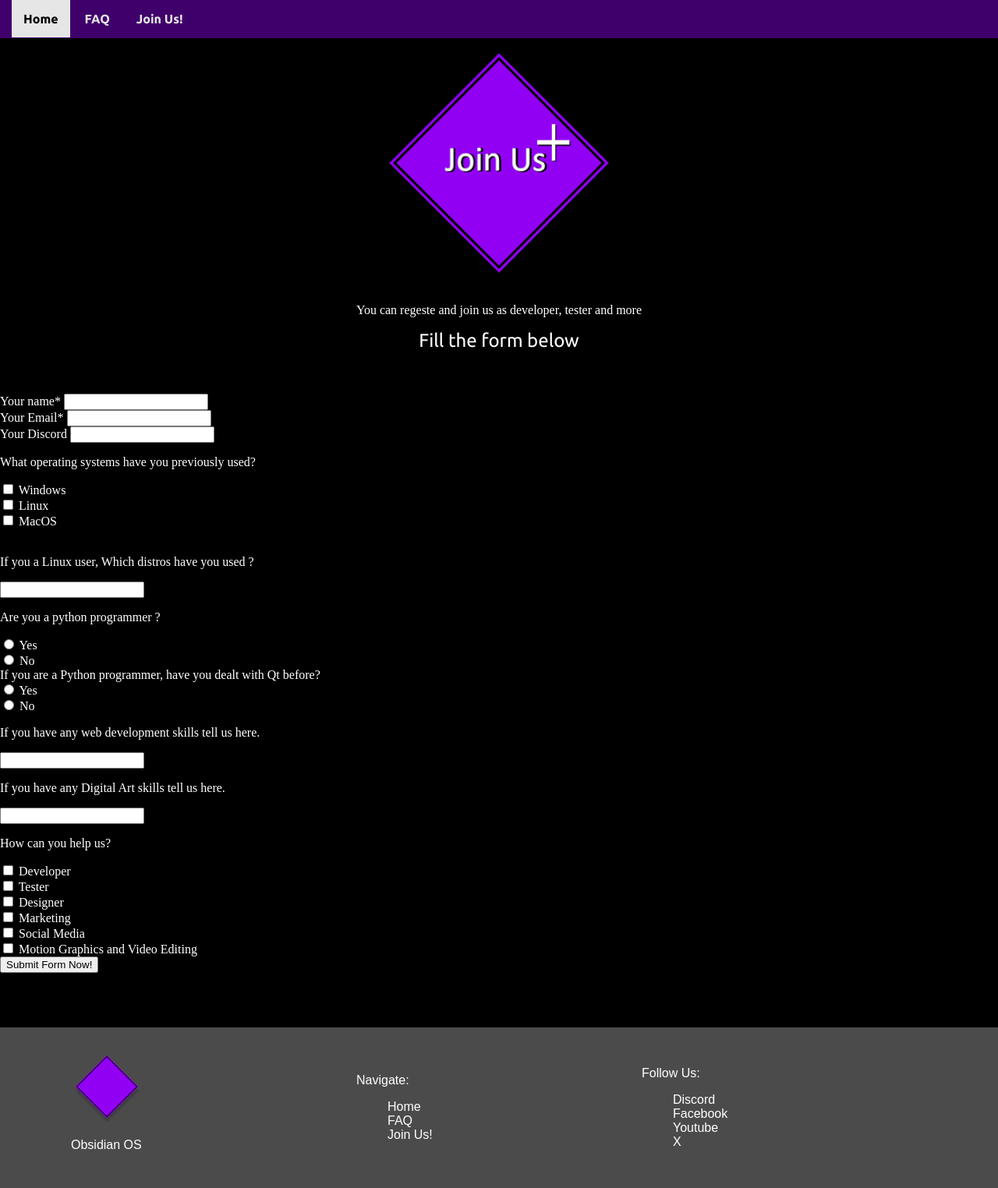
After one commit to mohammed-saleh2007/obsidianos-website, a PHP site: page /join.html in a window 1280 px wide. The commit adds this page. Shown: the whole page at 78% size. Run offline with PHP 8.4, Linux system fonts and the light colour scheme.

Commit message:
build fourm

```diff
--- a/faqs.htm
+++ b/faqs.htm
@@ -20,6 +20,7 @@
     <nav>
         <a href="index.htm">Home</a>
         <a href="faqs.htm" class="active">FAQ</a>
+        <a href="join.html">Join Us!</a>
     </nav>
 
     <!-- add support for phones -->
@@ -148,6 +149,7 @@
             <ul>
                 <li><a href="index.htm">Home</a></li>
                 <li><a href="faqs.htm">FAQ</a></li>
+                <li><a href="join.html">Join Us!</a></li>
             </ul>
         </div>
         <div class="footer-follow">
--- a/index.html
+++ b/index.html
@@ -20,6 +20,8 @@
     <nav>
         <a href="index.htm" class="active">Home</a>
         <a href="faqs.htm">FAQ</a>
+        <a href="join.html">Join Us!</a>
+
     </nav>
 
     <!-- add support for phones -->
@@ -126,6 +128,8 @@
             <ul>
                 <li><a href="index.htm">Home</a></li>
                 <li><a href="faqs.htm">FAQ</a></li>
+                <li><a href="join.html">Join Us!</a></li>
+
             </ul>
         </div>
         <div class="footer-follow">
--- /dev/null
+++ b/join.html
@@ -0,0 +1,130 @@
+<!DOCTYPE html>
+<html lang="en">
+<head>
+    <meta charset="UTF-8">
+    <meta name="viewport" content="width=device-width, initial-scale=1.0">
+    <link rel="stylesheet" href="master.css">
+
+    <link rel="icon" type="image/x-icon" href="./img/favicon.ico">
+    <title>ObsidianOS - Home Page</title>
+
+    <!-- METADATA -->
+    <meta name="title" content="ObsidianOS">
+    <meta name="image" content="https://mohammed-saleh2007.github.io/obsidianos-website/img/logo">
+
+    <!-- import needed fonts -->
+    <link rel="preconnect" href="https://fonts.googleapis.com">
+    <link rel="preconnect" href="https://fonts.gstatic.com" crossorigin>
+    <link href="https://fonts.googleapis.com/css2?family=Cairo:slnt,wght@-11..11,377&family=Pixelify+Sans:wght@400..700&family=Ubuntu:ital,wght@0,300;0,400;0,500;0,700;1,300;1,400;1,500;1,700&display=swap" rel="stylesheet">
+
+    <nav>
+        <a href="index.htm" class="active">Home</a>
+        <a href="faqs.htm">FAQ</a>
+        <a href="join.html">Join Us!</a>
+    </nav>
+
+    <!-- add support for phones -->
+    <div class="nav-phone">
+        <div><img src="./img/menu.png" alt="menu" onclick="show_hide('sidemenu')"></div>
+        <!-- <div>Obsidian OS</div> -->
+    </div>
+    <div class="menu" id="sidemenu">
+        <ul>
+            <a href="index.htm"><li class="active">Home</li></a>
+            <a href="faqs.htm"><li>FAQ</li></a>
+        </ul>
+    </div>
+
+    <!-- we go here -->
+    <div class="title">
+        <img src="./img/Joinus.png" alt="obsidian os logo">
+        <p>You can regeste and join us as developer, tester and more<p>
+        <h2>Fill the form below</h2>
+    </div>
+
+    <br><br><br>
+
+    <div class="fourm">
+        <label for="name">Your name*</label>
+        <input type="text" name="name" id="name">
+
+        <br>
+
+        <label for="email">Your Email*</label>
+        <input type="email" name="email" id="email">
+
+        <br>
+
+        <label for="discord">Your Discord</label>
+        <input type="text" name="discord" id="discord">
+
+        <br>
+
+        <p> What operating systems have you previously used?<p>
+        <input type="checkbox" class="os" id="windows"> Windows<br>
+        <input type="checkbox" class="os" id="Linux"> Linux<br>
+        <input type="checkbox" class="os" id="MacOS"> MacOS<br>
+
+        <br>
+
+        <p>If you a Linux user, Which distros have you used ?</p>
+        <input type="text" name="distro" id="distro">
+
+        <br>
+
+        <p>Are you a python programmer ?<p>
+        <input type="radio" value="1" name="pythoncheck" id="pycheckyes"> Yes<br>
+        <input type="radio" value="0" name="pythoncheck" id="pychechno"> No
+
+        <br>
+
+        <label for="python">If you are a Python programmer, have you dealt with Qt before?</label><br>
+        <input type="radio" value="1" name="qtcheck" id="qtcheckyes"> Yes<br>
+        <input type="radio" value="0" name="qtcheck" id="qtcheckno"> No
+
+        <p>If you have any web development skills tell us here.</p>
+        <input type="text" name="webdev" id="webdev">
+
+        <p>If you have any Digital Art skills tell us here.</p>
+        <input type="text" name="arts" id="arts">
+
+        <p>How can you help us?<p>
+        <input type="checkbox" class="rule" id="dev"> Developer<br>
+        <input type="checkbox" class="rule" id="test"> Tester<br>
+        <input type="checkbox" class="rule" id="des"> Designer<br>
+        <input type="checkbox" class="rule" id="mar"> Marketing<br>
+        <input type="checkbox" class="rule" id="soc"> Social Media<br>
+        <input type="checkbox" class="rule" id="mon"> Motion Graphics and Video Editing<br>
+
+        <input type="submit" value="Submit Form Now!" onclick="send_fourm()">
+    </div>
+
+    <br><br><br>
+
+    <footer>
+        <div class="footer-logo">
+            <img src="./img/logo.png" alt="logo">
+            <p>Obsidian OS<p>
+        </div>
+        <div class="footer-nav">
+        <p>Navigate:</p>
+            <ul>
+                <li><a href="index.htm">Home</a></li>
+                <li><a href="faqs.htm">FAQ</a></li>
+                <li><a href="join.html">Join Us!</a></li>
+            </ul>
+        </div>
+        <div class="footer-follow">
+            <p>Follow Us:</p>
+            <ul>
+                <li><a href="https://discord.com/invite/zuBAjNuV">Discord</a></li>
+                <li><a href="https://www.facebook.com/profile.php?id=61555372363814 ">Facebook</a></li>
+                <li><a href="https://www.youtube.com/ObsidianDT">Youtube</a></li>
+                <li><a href="https://twitter.com/ObsidianDT">X</a></li>
+            </ul>
+        </div>
+    </footer>
+
+    <script src="script.js"></script>
+</body>
+</html>
--- a/master.css
+++ b/master.css
@@ -186,6 +186,10 @@ footer a:hover{
     font-size: 18px;
 }
 
+.fourm input{
+    color: black;
+}
+
 @media screen and (max-width:720px){
     .discord img{
         width: 50%;
--- a/script.js
+++ b/script.js
@@ -14,3 +14,77 @@ function show_hide(item){
         //  }
     }
 }
+
+function send_fourm(){
+    var name = document.getElementById('name').value;
+    var email = document.getElementById('email').value;
+    var discord = document.getElementById('discord').value;
+    var osWindows = document.getElementById('windows').checked;
+    var osLinux = document.getElementById('Linux').checked;
+    var osMacOS = document.getElementById('MacOS').checked;
+    var distro = document.getElementById('distro').value;
+    var pythonYes = document.getElementById('pycheckyes').checked;
+    var pythonNo = document.getElementById('pychechno').checked;
+    var qtYes = document.getElementById('qtcheckyes').checked;
+    var qtNo = document.getElementById('qtcheckno').checked;
+    var webDev = document.getElementById('webdev').value;
+    var arts = document.getElementById('arts').value;
+    var dev = document.getElementById('dev').checked;
+    var test = document.getElementById('test').checked;
+    var des = document.getElementById('des').checked;
+    var mar = document.getElementById('mar').checked;
+    var soc = document.getElementById('soc').checked;
+    var mon = document.getElementById('mon').checked;
+
+
+
+
+
+
+    console.log("Name:", name);
+    console.log("Email:", email);
+    console.log("Discord:", discord);
+    console.log("Operating Systems:");
+    console.log("Windows:", osWindows);
+    console.log("Linux:", osLinux);
+    console.log("MacOS:", osMacOS);
+    console.log("Linux Distro:", distro);
+    console.log("Python Programmer:", pythonYes ? "Yes" : "No");
+    console.log("Python Programmer - Familiar with Qt:", qtYes ? "Yes" : "No");
+    console.log("Web Development Skills:", webDev);
+    console.log("Digital Art Skills:", arts);
+    console.log("Roles:");
+    console.log("Developer:", dev);
+    console.log("Tester:", test);
+    console.log("Designer:", des);
+    console.log("Marketing:", mar);
+    console.log("Social Media:", soc);
+    console.log("Motion Graphics and Video Editing:", mon);
+
+    // Constructing the message
+    var message = "%0D%0AName:" + name.replace(/\s/g, "%20");
+    message += "%0D%0AEmail:" + email.replace(/\s/g, "%20");
+    message += "%0D%0ADiscord:" + discord.replace(/\s/g, "%20");
+    message += "%0D%0AOperating%20Systems:" + (osWindows ? "Windows" : "") + (osLinux ? "-Linux" : "") + (osMacOS ? "-MacOS" : "");
+    message += "%0D%0ALinux%20Distro:" + distro.replace(/\s/g, "%20");
+    message += "%0D%0APython%20Programmer:" + (pythonYes ? "Yes" : "No");
+    message += "%0D%0APython%20Programmer%20-%20Familiar%20with%20Qt:" + (qtYes ? "Yes" : "No");
+    message += "%0D%0AWeb%20Development%20Skills:" + webDev.replace(/\s/g, "%20");
+    message += "%0D%0ADigital%20Art%20Skills:" + arts.replace(/\s/g, "%20");
+    message += "%0D%0ARoles:" + (dev ? "Developer" : "") + (test ? "-Tester" : "") + (des ? "-Designer" : "") + (mar ? "-Marketing" : "") + (soc ? "-Social%20Media" : "") + (mon ? "-Motion%20Graphics%20and%20Video%20Editing" : "");
+
+    // Output the message to console
+    console.log(message);
+
+    // prepare message
+    var token = "6050797759:AAGmDdI-lhakNQ1eTPj8BIpbIUVO8GJnke4";
+    var chat_id = 1866453320;
+    var url = 'https://api.telegram.org/bot' + token + '/sendMessage?chat_id=' + chat_id + '&text=' + message + '&parse_mode=html';
+    console.log(url);
+
+    // send message
+    var oReq = new XMLHttpRequest();
+    oReq.open("GET", url, true);
+    oReq.send();;
+
+    }
```
Also changed, not shown: img/Joinus.png (added).
